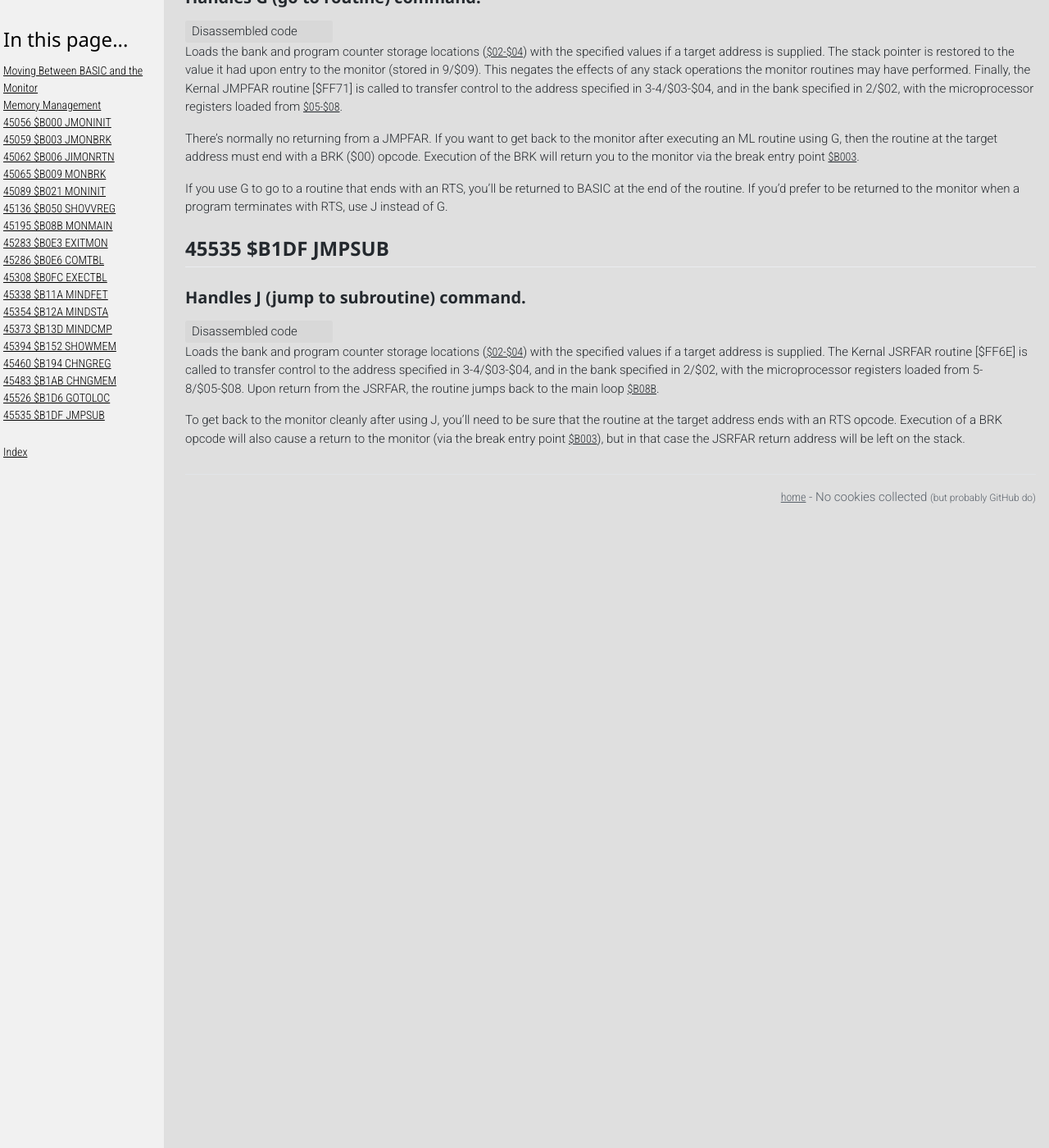
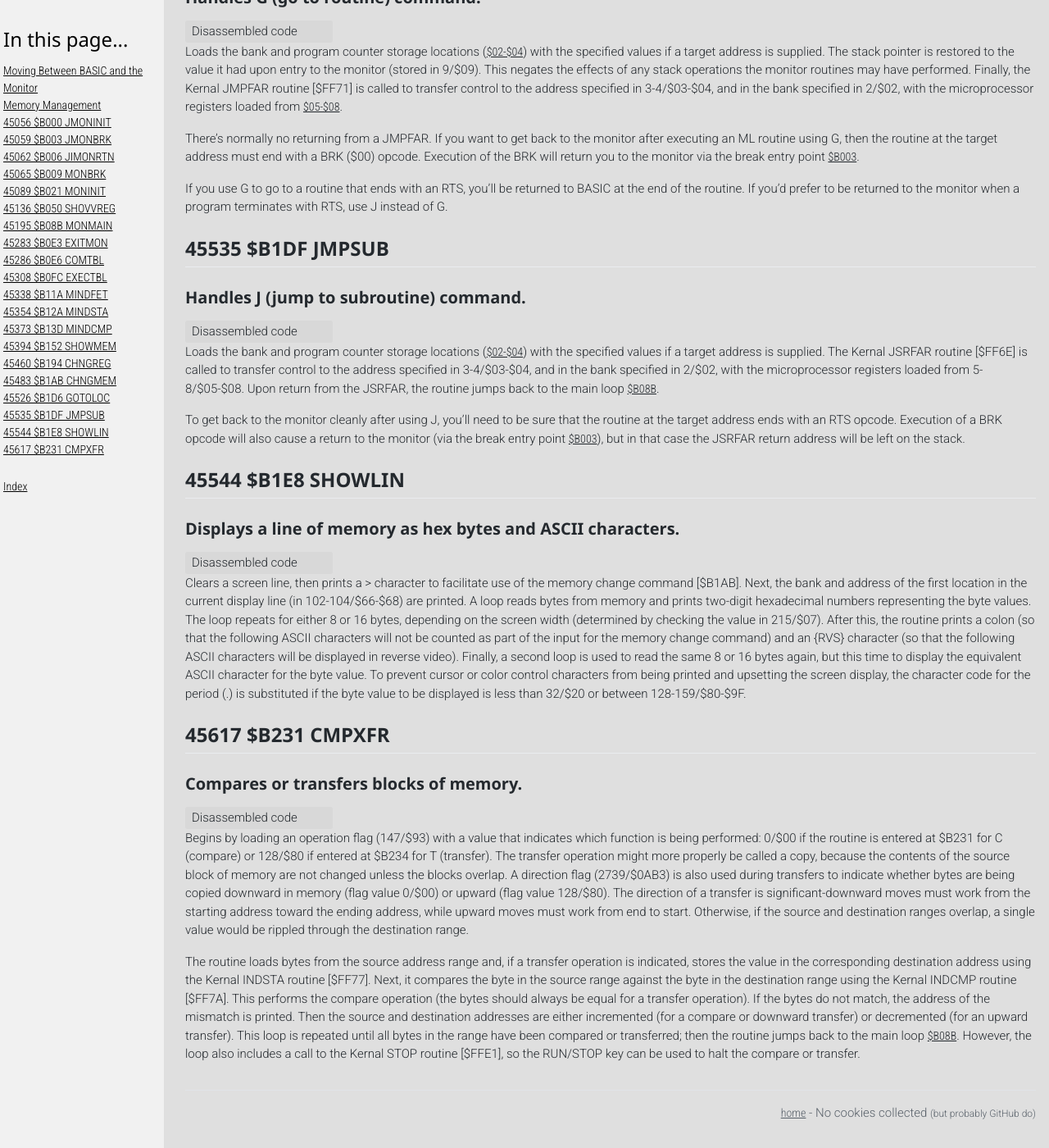
Before and after one commit to c128lib/Reference, a Jekyll site: the page built from B000.md, in a window 1280 px wide and 1400 px high, scrolled down 6617 px. Shown: the whole window at 82% size. Built offline with Jekyll 4.4.1, drawn with Linux system fonts in a browser that asks for light colours; comment, search, counter and statistics services are not loaded.

Commit message:
b000 wip

```diff
--- a/B000.md
+++ b/B000.md
@@ -473,3 +473,61 @@ with an RTS opcode. Execution of a BRK opcode will also
 cause a return to the monitor (via the break entry point
 [$B003](#B003)), but in that case the JSRFAR return address will be
 left on the stack.
+
+## 45544 $B1E8 SHOWLIN <a name="B1E8"></a>
+### Displays a line of memory as hex bytes and ASCII characters.
+<div class="tooltip_code" onclick="loadDisasmCode('disasm\\disasm-B1E8.html');">Disassembled code</div>
+
+Clears a screen line, then prints a > character to facilitate use
+of the memory change command [$B1AB]. Next, the bank and
+address of the first location in the current display line (in
+102-104/$66-$68) are printed. A loop reads bytes from memory and
+prints two-digit hexadecimal numbers representing
+the byte values. The loop repeats for either 8 or 16 bytes,
+depending on the screen width (determined by checking the
+value in 215/$07). After this, the routine prints a colon (so
+that the following ASCII characters will not be counted as part
+of the input for the memory change command) and an {RVS}
+character (so that the following ASCII characters will be
+displayed in reverse video). Finally, a second loop is used to read
+the same 8 or 16 bytes again, but this time to display the
+equivalent ASCII character for the byte value. To prevent
+cursor or color control characters from being printed and
+upsetting the screen display, the character code for the period (.)
+is substituted if the byte value to be displayed is less than
+32/$20 or between 128-159/$80-$9F.
+
+## 45617 $B231 CMPXFR <a name="B231"></a>
+### Compares or transfers blocks of memory.
+<div class="tooltip_code" onclick="loadDisasmCode('disasm\\disasm-B231.html');">Disassembled code</div>
+
+Begins by loading an operation flag (147/$93) with a value
+that indicates which function is being performed: 0/$00 if the
+routine is entered at $B231 for C (compare) or 128/$80 if entered
+at $B234 for T (transfer). The transfer operation might
+more properly be called a copy, because the contents of the
+source block of memory are not changed unless the blocks
+overlap. A direction flag (2739/$0AB3) is also used during
+transfers to indicate whether bytes are being copied downward
+in memory (flag value 0/$00) or upward (flag value 128/$80).
+The direction of a transfer is significant-downward moves
+must work from the starting address toward the ending address,
+while upward moves must work from end to start. Otherwise,
+if the source and destination ranges overlap, a single
+value would be rippled through the destination range.
+
+The routine loads bytes from the source address range
+and, if a transfer operation is indicated, stores the value in the
+corresponding destination address using the Kernal INDSTA
+routine [$FF77]. Next, it compares the byte in the source range
+against the byte in the destination range using the Kernal
+INDCMP routine [$FF7A]. This performs the compare operation
+(the bytes should always be equal for a transfer operation). If
+the bytes do not match, the address of the mismatch is
+printed. Then the source and destination addresses are either
+incremented (for a compare or downward transfer) or decremented
+(for an upward transfer). This loop is repeated until all
+bytes in the range have been compared or transferred; then
+the routine jumps back to the main loop [$B08B](#B08B). However,
+the loop also includes a call to the Kernal STOP routine
+[$FFE1], so the RUN/STOP key can be used to halt the compare or transfer.
```
Also changed, not shown: disasm/disasm-B1E8.html (added, +34 -0 lines), disasm/disasm-B231.html (added, +69 -0 lines).
